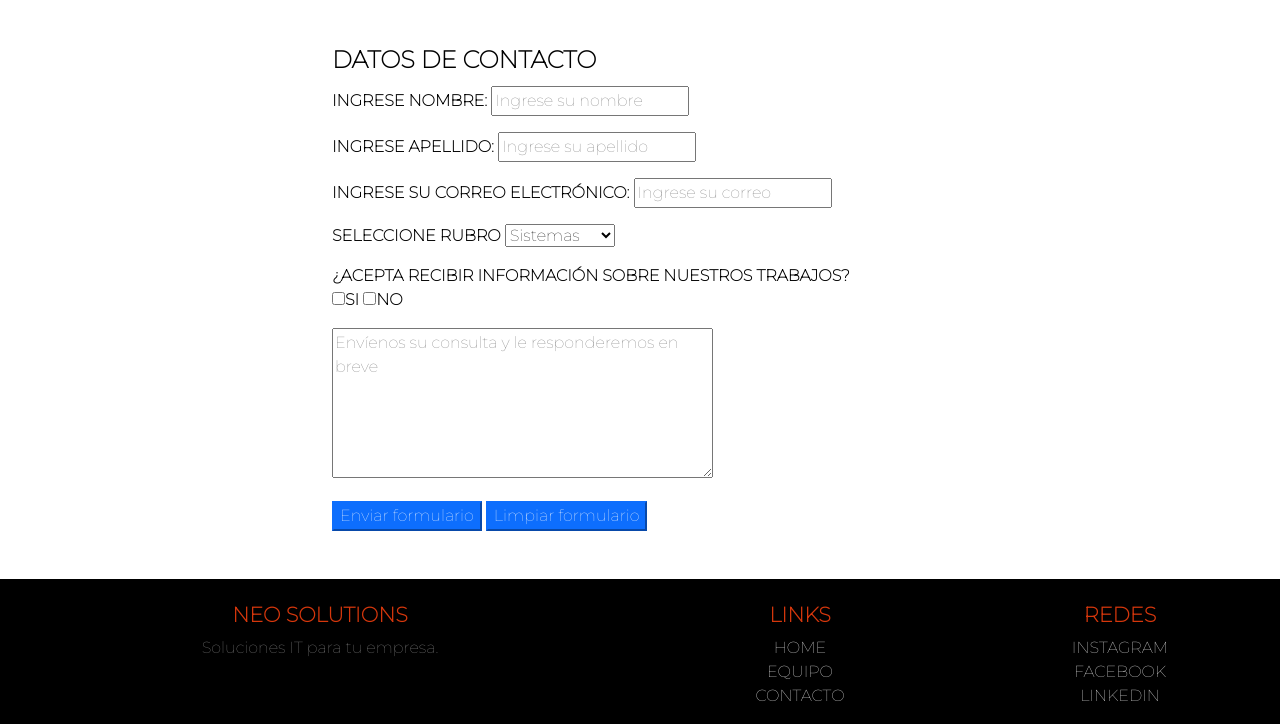
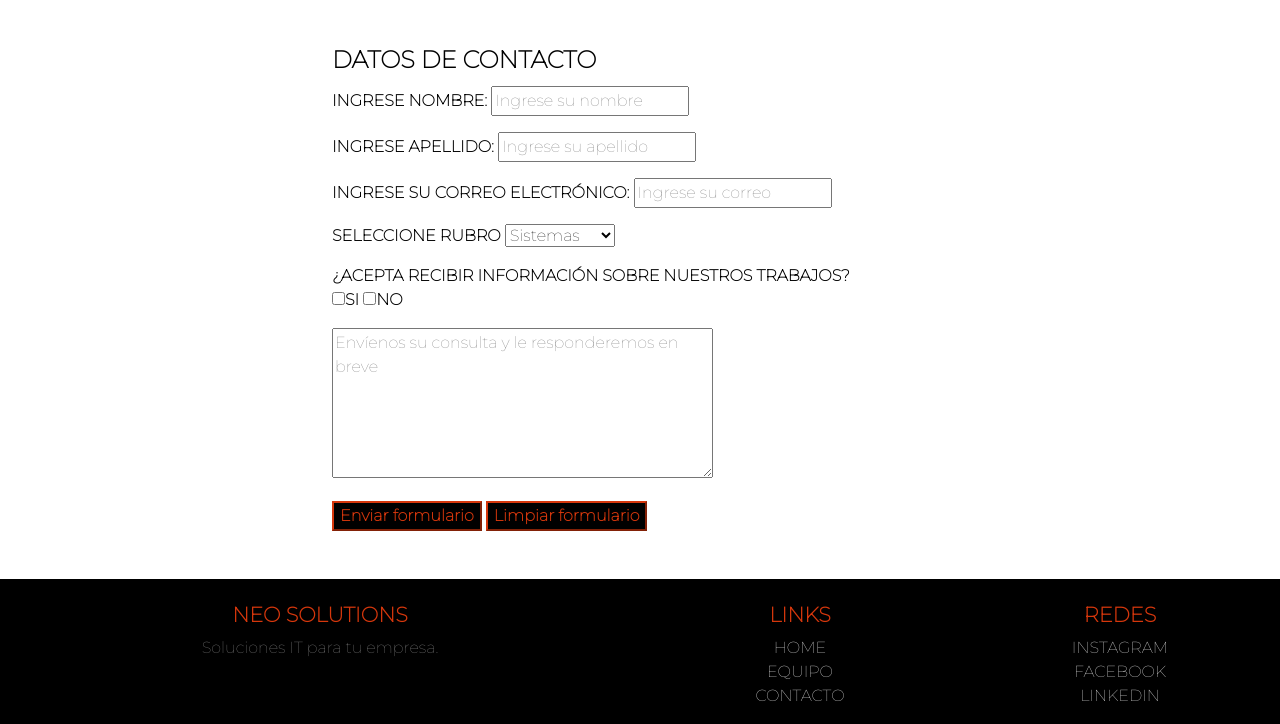
Before and after one commit to ezequielarnaudo/cursocoder, a plain HTML site: page section/contacto.html in a window 1280 px wide. Shown: the part 150-874 px from the top of the page. Drawn offline with nearby package versions, Linux system fonts and the light colour scheme.

Commit message:
botones contacto

```diff
--- a/sass-node/sass/main.scss
+++ b/sass-node/sass/main.scss
@@ -148,6 +148,13 @@ a {
     }
 }
 
+.btn-primary{
+    background-color: black !important;
+    color: white !important;
+    font-weight: bold !important;
+    border-color: 1px solid $naranja !important;
+}
+
 /*estilos equipo*/
 
 .teamNeo {
```
Also changed, not shown: section/equipo.html (+1 -1 lines), sass-node/estilos/main.css.
